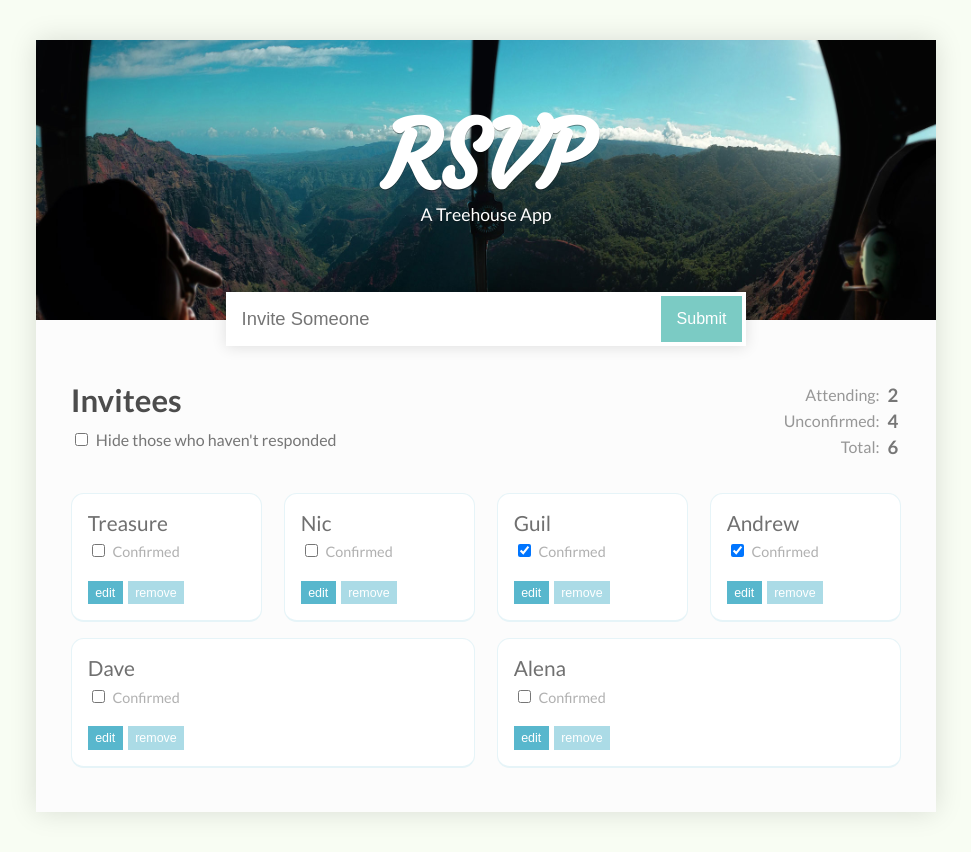
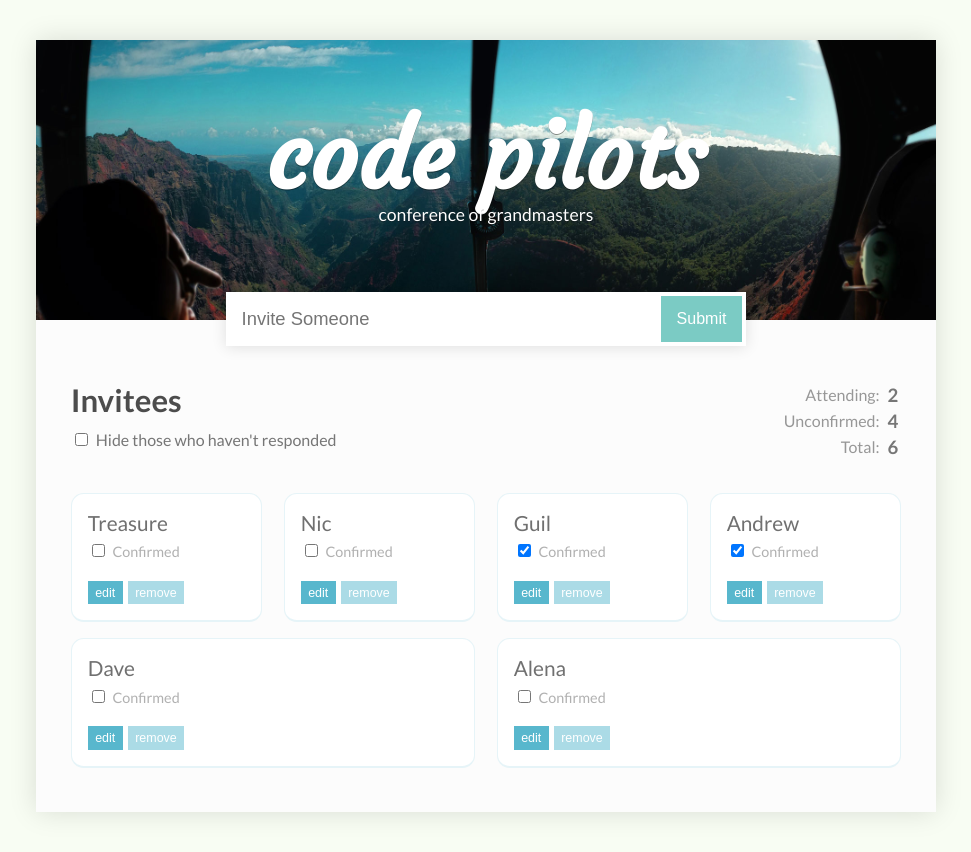
Before and after one commit to bradib0y/rsvp-app-react, a React (Create React App) app: page / in a window 1280 px wide. Shown: the whole page, without its empty margins (154-1125 px from the left). Built offline with nearby package versions, Linux system fonts and the light colour scheme.

Commit message:
renaming the project

```diff
--- a/public/index.html
+++ b/public/index.html
@@ -22,7 +22,7 @@
     -->
     <link href="https://fonts.googleapis.com/css?family=Courgette" rel="stylesheet">
     <link href="https://fonts.googleapis.com/css?family=Lato:400,700" rel="stylesheet">
-    <title>RSVP</title>
+    <title>Code Pilots</title>
   </head>
   <body>
     <noscript>
--- a/src/Header/index.js
+++ b/src/Header/index.js
@@ -3,8 +3,8 @@ import PropTypes from 'prop-types';
 
 const Header = (props) =>
     <header>
-        <h1>RSVP</h1>
-        <p>A Treehouse App</p>
+        <h1>code pilots</h1>
+        <p>conference of grandmasters</p>
         <form>
             <input
                 onChange={props.handleNameInput}
```
